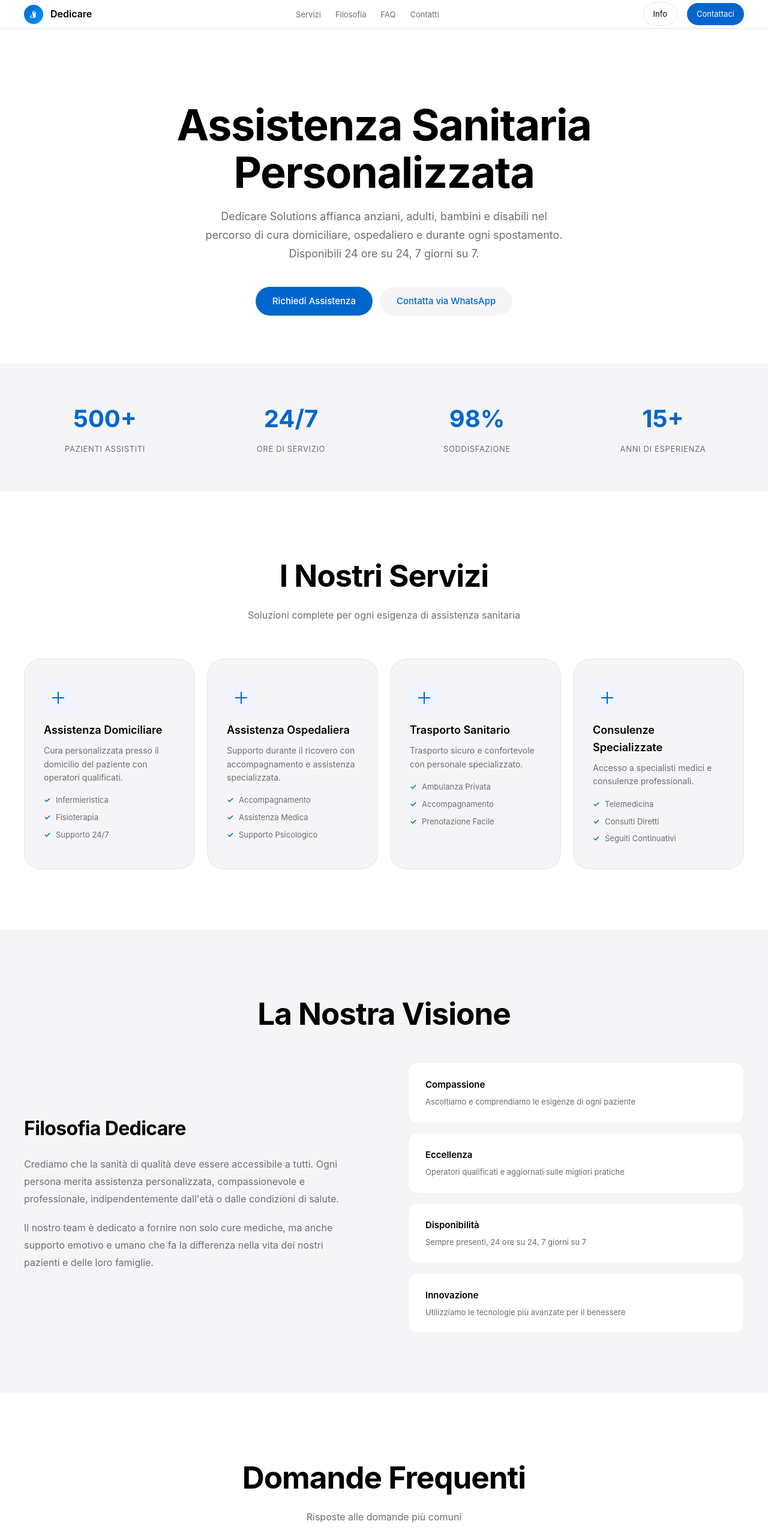
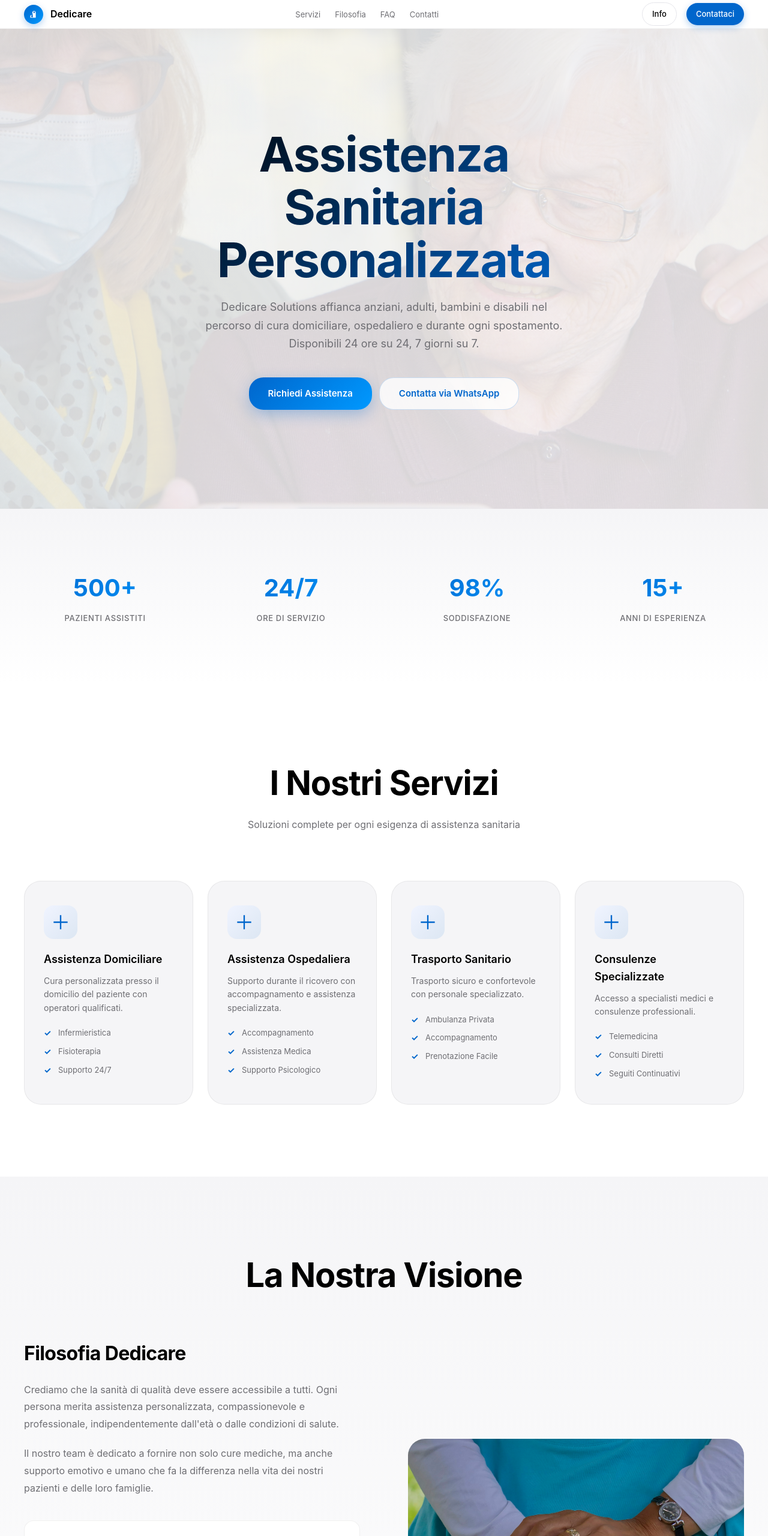
Before and after one commit to hunterprog-afk/TEST, a plain HTML site: page index.html in a window 1280 px wide. Shown: the top 2560 px of the page at 60% size. Drawn offline with Linux system fonts and the light colour scheme.

Commit message:
🚀 Ultimate Edition: immagini HD, animazioni parallax, design Apple premium

```diff
--- a/index.html
+++ b/index.html
@@ -9,8 +9,9 @@
 :root{
   --white:#FFFFFF;--off-white:#F5F5F7;--gray-light:#F9F9FB;
   --black:#000000;--gray:#6E6E73;--gray-dark:#1D1D1D;
-  --blue:#0066CC;--blue-light:#F0F4FF;
-  --border:#E5E5EA;
+  --blue:#0066CC;--blue-light:#F0F4FF;--blue-dark:#0052A3;
+  --border:#E5E5EA;--shadow-sm:0 1px 3px rgba(0,0,0,0.08);
+  --shadow-md:0 8px 24px rgba(0,0,0,0.12);--shadow-lg:0 20px 40px rgba(0,0,0,0.15);
 }
 html{scroll-behavior:smooth;}
 body{
@@ -19,14 +20,6 @@
   color:var(--black);
   line-height:1.6;
   overflow-x:hidden;
-}
-/* Smooth scroll animations */
-@supports (animation-timeline: view()) {
-  .reveal-scroll {
-    animation: fadeInUp linear;
-    animation-timeline: view();
-    animation-range: entry 0% cover 30%;
-  }
 }
 @keyframes fadeInUp {
   from {
@@ -48,6 +41,31 @@
     transform: scale(1);
   }
 }
+@keyframes slideInLeft {
+  from {
+    opacity: 0;
+    transform: translateX(-60px);
+  }
+  to {
+    opacity: 1;
+    transform: translateX(0);
+  }
+}
+@keyframes slideInRight {
+  from {
+    opacity: 0;
+    transform: translateX(60px);
+  }
+  to {
+    opacity: 1;
+    transform: translateX(0);
+  }
+}
+@keyframes gradientShift {
+  0% { background-position: 0% 50%; }
+  50% { background-position: 100% 50%; }
+  100% { background-position: 0% 50%; }
+}
 nav {
   position: fixed;
   top: 0;
@@ -59,14 +77,15 @@
   align-items: center;
   justify-content: space-between;
   padding: 0 40px;
-  background: rgba(255, 255, 255, 0.7);
-  backdrop-filter: blur(20px);
-  border-bottom: 1px solid rgba(0, 0, 0, 0.1);
+  background: rgba(255, 255, 255, 0.5);
+  backdrop-filter: blur(30px);
+  -webkit-backdrop-filter: blur(30px);
+  border-bottom: 1px solid rgba(0, 0, 0, 0.05);
   transition: all 0.3s ease;
 }
 nav.scrolled {
-  background: rgba(255, 255, 255, 0.9);
-  box-shadow: 0 1px 3px rgba(0, 0, 0, 0.1);
+  background: rgba(255, 255, 255, 0.95);
+  box-shadow: var(--shadow-sm);
 }
 .nav-logo {
   display: flex;
@@ -76,6 +95,10 @@
   font-size: 16px;
   font-weight: 600;
   color: var(--black);
+  transition: transform 0.3s;
+}
+.nav-logo:hover {
+  transform: scale(1.02);
 }
 .logo-circle {
   width: 32px;
@@ -86,6 +109,7 @@
   align-items: center;
   justify-content: center;
   flex-shrink: 0;
+  box-shadow: 0 4px 12px rgba(0, 102, 204, 0.3);
 }
 .logo-circle svg {
   width: 18px;
@@ -101,9 +125,23 @@
   color: var(--gray);
   text-decoration: none;
   transition: color 0.2s;
+  position: relative;
+}
+.nav-links a::after {
+  content: '';
+  position: absolute;
+  bottom: -4px;
+  left: 0;
+  width: 0;
+  height: 2px;
+  background: var(--blue);
+  transition: width 0.3s;
 }
 .nav-links a:hover {
   color: var(--black);
+}
+.nav-links a:hover::after {
+  width: 100%;
 }
 .nav-actions {
   display: flex;
@@ -118,6 +156,7 @@
   transition: all 0.2s;
   border: none;
   cursor: pointer;
+  font-weight: 500;
 }
 .btn-nav-outline {
   border: 1px solid var(--border);
@@ -126,13 +165,17 @@
 }
 .btn-nav-outline:hover {
   background: var(--off-white);
+  border-color: var(--blue);
 }
 .btn-nav-solid {
   background: var(--blue);
   color: white;
+  box-shadow: 0 4px 12px rgba(0, 102, 204, 0.3);
 }
 .btn-nav-solid:hover {
-  background: #0052A3;
+  background: var(--blue-dark);
+  transform: translateY(-2px);
+  box-shadow: 0 8px 20px rgba(0, 102, 204, 0.4);
 }
 @media(max-width: 768px) {
   nav {
@@ -142,21 +185,55 @@
     display: none;
   }
 }
-/* Hero Section */
+/* Hero Section with Parallax */
 .hero {
-  padding: 120px 40px 80px;
+  position: relative;
+  height: 100vh;
+  display: flex;
+  align-items: center;
+  justify-content: center;
   text-align: center;
-  background: var(--white);
+  overflow: hidden;
   margin-top: 48px;
-  animation: fadeInUp 0.8s ease;
+}
+.hero-bg {
+  position: absolute;
+  top: 0;
+  left: 0;
+  width: 100%;
+  height: 100%;
+  background: linear-gradient(135deg, #F5F5F7 0%, #FFFFFF 100%);
+  z-index: -2;
+}
+.hero-image {
+  position: absolute;
+  top: 0;
+  left: 0;
+  width: 100%;
+  height: 100%;
+  background: url('images/hero.jpg') center/cover;
+  opacity: 0.15;
+  z-index: -1;
+  transform: translateZ(0);
+}
+.hero-content {
+  position: relative;
+  z-index: 1;
+  max-width: 800px;
+  padding: 40px;
+  animation: fadeInUp 0.8s ease 0.2s both;
 }
 .hero h1 {
-  font-size: clamp(2.5rem, 6vw, 4.5rem);
+  font-size: clamp(2.5rem, 8vw, 5rem);
   font-weight: 700;
   line-height: 1.1;
   color: var(--black);
   margin-bottom: 20px;
   letter-spacing: -0.02em;
+  background: linear-gradient(135deg, var(--black) 0%, var(--blue) 100%);
+  -webkit-background-clip: text;
+  -webkit-text-fill-color: transparent;
+  background-clip: text;
 }
 .hero p {
   font-size: 18px;
@@ -164,66 +241,100 @@
   max-width: 600px;
   margin: 0 auto 40px;
   line-height: 1.7;
+  animation: fadeInUp 0.8s ease 0.4s both;
 }
 .hero-btns {
   display: flex;
   gap: 12px;
   justify-content: center;
   flex-wrap: wrap;
+  animation: fadeInUp 0.8s ease 0.6s both;
 }
 .btn-primary {
-  background: var(--blue);
+  background: linear-gradient(135deg, var(--blue), #0099FF);
   color: white;
-  padding: 12px 28px;
+  padding: 14px 32px;
   border-radius: 24px;
   text-decoration: none;
   font-size: 15px;
-  font-weight: 500;
+  font-weight: 600;
   border: none;
   cursor: pointer;
   transition: all 0.3s;
   display: inline-flex;
   align-items: center;
   gap: 8px;
+  box-shadow: 0 8px 24px rgba(0, 102, 204, 0.3);
+  position: relative;
+  overflow: hidden;
+}
+.btn-primary::before {
+  content: '';
+  position: absolute;
+  top: 0;
+  left: -100%;
+  width: 100%;
+  height: 100%;
+  background: rgba(255, 255, 255, 0.2);
+  transition: left 0.3s;
 }
 .btn-primary:hover {
-  background: #0052A3;
-  transform: translateY(-2px);
+  transform: translateY(-4px);
+  box-shadow: 0 12px 32px rgba(0, 102, 204, 0.4);
+}
+.btn-primary:hover::before {
+  left: 100%;
 }
 .btn-secondary {
-  background: var(--off-white);
+  background: rgba(255, 255, 255, 0.8);
   color: var(--blue);
-  padding: 12px 28px;
+  padding: 14px 32px;
   border-radius: 24px;
   text-decoration: none;
   font-size: 15px;
-  font-weight: 500;
-  border: none;
+  font-weight: 600;
+  border: 1px solid rgba(0, 102, 204, 0.2);
   cursor: pointer;
   transition: all 0.3s;
   display: inline-flex;
   align-items: center;
   gap: 8px;
+  backdrop-filter: blur(10px);
 }
 .btn-secondary:hover {
-  background: #E8E8ED;
+  background: var(--white);
+  border-color: var(--blue);
+  transform: translateY(-4px);
+  box-shadow: 0 8px 24px rgba(0, 102, 204, 0.2);
 }
 /* Stats Section */
 .stats {
   display: grid;
   grid-template-columns: repeat(auto-fit, minmax(200px, 1fr));
   gap: 40px;
-  padding: 60px 40px;
-  background: var(--off-white);
+  padding: 80px 40px;
+  background: linear-gradient(180deg, #F5F5F7 0%, #FFFFFF 100%);
   text-align: center;
+  position: relative;
 }
 .stat-item {
   animation: scaleIn 0.6s ease;
+  padding: 20px;
+  border-radius: 16px;
+  transition: all 0.3s;
+}
+.stat-item:hover {
+  background: var(--white);
+  box-shadow: var(--shadow-md);
+  transform: translateY(-4px);
 }
 .stat-num {
   font-size: 2.5rem;
   font-weight: 700;
-  color: var(--blue);
+  background: linear-gradient(135deg, var(--blue), #0099FF);
+  -webkit-background-clip: text;
+  -webkit-text-fill-color: transparent;
+  background-clip: text;
   margin-bottom: 8px;
 }
 .stat-label {
@@ -231,19 +342,20 @@
   color: var(--gray);
   text-transform: uppercase;
   letter-spacing: 0.05em;
+  font-weight: 500;
 }
-/* Services Section (Bento Grid) */
+/* Services Section (Premium Bento) */
 .services {
-  padding: 100px 40px;
+  padding: 120px 40px;
   background: var(--white);
 }
 .section-header {
   text-align: center;
-  margin-bottom: 60px;
+  margin-bottom: 80px;
   animation: fadeInUp 0.8s ease;
 }
 .section-header h2 {
-  font-size: clamp(2rem, 4vw, 3.5rem);
+  font-size: clamp(2rem, 5vw, 3.5rem);
   font-weight: 700;
   color: var(--black);
   margin-bottom: 12px;
@@ -258,7 +370,7 @@
 .services-grid {
   display: grid;
   grid-template-columns: repeat(auto-fit, minmax(280px, 1fr));
-  gap: 20px;
+  gap: 24px;
   max-width: 1200px;
   margin: 0 auto;
 }
@@ -269,66 +381,94 @@
   transition: all 0.3s ease;
   animation: fadeInUp 0.8s ease;
   border: 1px solid rgba(0, 0, 0, 0.06);
+  position: relative;
+  overflow: hidden;
+}
+.service-card::before {
+  content: '';
+  position: absolute;
+  top: 0;
+  left: 0;
+  right: 0;
+  height: 4px;
+  background: linear-gradient(90deg, var(--blue), #0099FF);
+  transform: scaleX(0);
+  transform-origin: left;
+  transition: transform 0.3s;
+}
+.service-card:hover::before {
+  transform: scaleX(1);
 }
 .service-card:hover {
-  transform: translateY(-8px);
-  box-shadow: 0 20px 40px rgba(0, 0, 0, 0.08);
+  transform: translateY(-12px);
+  box-shadow: var(--shadow-lg);
   background: var(--white);
 }
 .service-icon {
-  width: 48px;
-  height: 48px;
-  background: var(--blue-light);
-  border-radius: 12px;
+  width: 56px;
+  height: 56px;
+  background: linear-gradient(135deg, var(--blue-light), rgba(0, 102, 204, 0.1));
+  border-radius: 16px;
   display: flex;
   align-items: center;
   justify-content: center;
-  margin-bottom: 16px;
+  margin-bottom: 20px;
   transition: all 0.3s;
 }
 .service-card:hover .service-icon {
-  transform: scale(1.1);
+  transform: scale(1.15) rotate(-5deg);
+  background: linear-gradient(135deg, var(--blue), #0099FF);
 }
 .service-icon svg {
-  width: 24px;
-  height: 24px;
+  width: 28px;
+  height: 28px;
   color: var(--blue);
+  transition: color 0.3s;
+}
+.service-card:hover .service-icon svg {
+  color: white;
 }
 .service-card h3 {
   font-size: 18px;
   font-weight: 600;
   color: var(--black);
-  margin-bottom: 8px;
+  margin-bottom: 10px;
 }
 .service-card p {
   font-size: 14px;
   color: var(--gray);
   line-height: 1.6;
-  margin-bottom: 16px;
+  margin-bottom: 20px;
 }
 .service-list {
   list-style: none;
   display: flex;
   flex-direction: column;
-  gap: 8px;
+  gap: 10px;
 }
 .service-list li {
   font-size: 13px;
   color: var(--gray);
-  padding-left: 20px;
+  padding-left: 24px;
   position: relative;
+  transition: color 0.2s;
 }
 .service-list li::before {
   content: '✓';
   position: absolute;
   left: 0;
   color: var(--blue);
-  font-weight: 600;
+  font-weight: 700;
+  font-size: 14px;
 }
-/* Philosophy Section */
+.service-card:hover .service-list li {
+  color: var(--black);
+}
+/* Philosophy Section with Image */
 .philosophy {
-  padding: 100px 40px;
-  background: var(--off-white);
+  padding: 120px 40px;
+  background: linear-gradient(180deg, #F5F5F7 0%, #FFFFFF 100%);
+  position: relative;
 }
 .philosophy-grid {
   display: grid;
@@ -337,6 +477,25 @@
   max-width: 1200px;
   margin: 0 auto;
   align-items: center;
+}
+.philosophy-image {
+  position: relative;
+  height: 500px;
+  border-radius: 28px;
+  overflow: hidden;
+  animation: slideInRight 0.8s ease;
+}
+.philosophy-image img {
+  width: 100%;
+  height: 100%;
+  object-fit: cover;
+  transition: transform 0.3s;
+}
+.philosophy-image:hover img {
+  transform: scale(1.05);
+}
+.philosophy-text {
+  animation: slideInLeft 0.8s ease;
 }
 .philosophy-text h3 {
   font-size: 2rem;
@@ -355,6 +514,7 @@
   display: flex;
   flex-direction: column;
   gap: 16px;
+  margin-top: 40px;
 }
 .pillar {
   background: var(--white);
@@ -363,10 +523,28 @@
   border: 1px solid rgba(0, 0, 0, 0.06);
   transition: all 0.3s;
   animation: fadeInUp 0.8s ease;
+  position: relative;
+  overflow: hidden;
+}
+.pillar::before {
+  content: '';
+  position: absolute;
+  left: 0;
+  top: 0;
+  bottom: 0;
+  width: 4px;
+  background: linear-gradient(180deg, var(--blue), #0099FF);
+  transform: scaleY(0);
+  transform-origin: top;
+  transition: transform 0.3s;
+}
+.pillar:hover::before {
+  transform: scaleY(1);
 }
 .pillar:hover {
   border-color: var(--blue);
-  box-shadow: 0 8px 24px rgba(0, 102, 204, 0.1);
+  box-shadow: var(--shadow-md);
+  transform: translateX(4px);
 }
 .pillar h4 {
   font-size: 15px;
@@ -381,7 +559,7 @@
 }
 /* FAQ Section */
 .faq {
-  padding: 100px 40px;
+  padding: 120px 40px;
   background: var(--white);
 }
 .faq-list {
@@ -395,9 +573,16 @@
   border-bottom: 1px solid var(--border);
   padding: 24px 0;
   animation: fadeInUp 0.8s ease;
+  transition: all 0.3s;
 }
 .faq-item:last-child {
   border-bottom: none;
+}
+.faq-item:hover {
+  padding: 24px 16px;
+  margin: 0 -16px;
+  background: var(--off-white);
+  border-radius: 12px;
 }
 .faq-header {
   display: flex;
@@ -410,6 +595,10 @@
   font-size: 16px;
   font-weight: 600;
   color: var(--black);
+  transition: color 0.2s;
+}
+.faq-item:hover .faq-header h3 {
+  color: var(--blue);
 }
 .faq-toggle {
   width: 24px;
@@ -432,7 +621,7 @@
   margin-top: 0;
 }
 .faq-item.open .faq-content {
-  max-height: 300px;
+  max-height: 400px;
   margin-top: 16px;
 }
 .faq-text {
@@ -442,8 +631,8 @@
 }
 /* Contact Section */
 .contact {
-  padding: 100px 40px;
-  background: var(--off-white);
+  padding: 120px 40px;
+  background: linear-gradient(180deg, #F5F5F7 0%, #FFFFFF 100%);
 }
 .contact-grid {
   display: grid;
@@ -456,6 +645,7 @@
   display: flex;
   flex-direction: column;
   gap: 16px;
+  animation: slideInLeft 0.8s ease;
 }
 .form-group {
   display: flex;
@@ -483,7 +673,7 @@
 .form-group textarea:focus {
   outline: none;
   border-color: var(--blue);
-  box-shadow: 0 0 0 3px rgba(0, 102, 204, 0.1);
+  box-shadow: 0 0 0 4px rgba(0, 102, 204, 0.1);
 }
 .form-group textarea {
   resize: vertical;
@@ -498,6 +688,7 @@
   display: flex;
   flex-direction: column;
   gap: 32px;
+  animation: slideInRight 0.8s ease;
 }
 .info-block h4 {
   font-size: 13px;
@@ -518,7 +709,7 @@
   transition: color 0.2s;
 }
 .info-block a:hover {
-  color: #0052A3;
+  color: var(--blue-dark);
 }
 /* Footer */
 footer {
@@ -527,7 +718,7 @@
   padding: 60px 40px;
   text-align: center;
   font-size: 12px;
-  opacity: 0.8;
+  opacity: 0.9;
 }
 footer a {
   color: white;
@@ -541,7 +732,11 @@
 /* Responsive */
 @media(max-width: 768px) {
   .hero {
+    height: auto;
     padding: 100px 20px 60px;
+  }
+  .hero-content {
+    padding: 20px;
   }
   .hero h1 {
     font-size: 2rem;
@@ -556,6 +751,9 @@
   .contact-grid {
     grid-template-columns: 1fr;
     gap: 40px;
+  }
+  .philosophy-image {
+    height: 300px;
   }
   .nav-links {
     display: none;
@@ -589,11 +787,15 @@
 </nav>
 
 <section class="hero">
+  <div class="hero-bg"></div>
+  <div class="hero-image"></div>
+  <div class="hero-content">
     <h1>Assistenza Sanitaria Personalizzata</h1>
     <p>Dedicare Solutions affianca anziani, adulti, bambini e disabili nel percorso di cura domiciliare, ospedaliero e durante ogni spostamento. Disponibili 24 ore su 24, 7 giorni su 7.</p>
     <div class="hero-btns">
       <a href="#contatti" class="btn-primary">Richiedi Assistenza</a>
       <a href="https://wa.me/393882536992" class="btn-secondary">Contatta via WhatsApp</a>
+    </div>
   </div>
 </section>
 
@@ -623,7 +825,7 @@
   </div>
 
   <div class="services-grid">
-    <div class="service-card reveal-scroll">
+    <div class="service-card">
       <div class="service-icon">
         <svg viewBox="0 0 24 24" fill="none" stroke="currentColor" stroke-width="2">
           <path d="M12 2v20M2 12h20"/>
@@ -638,7 +840,7 @@
       </ul>
     </div>
 
-    <div class="service-card reveal-scroll">
+    <div class="service-card">
       <div class="service-icon">
         <svg viewBox="0 0 24 24" fill="none" stroke="currentColor" stroke-width="2">
           <path d="M12 2v20M2 12h20"/>
@@ -653,7 +855,7 @@
       </ul>
     </div>
 
-    <div class="service-card reveal-scroll">
+    <div class="service-card">
       <div class="service-icon">
         <svg viewBox="0 0 24 24" fill="none" stroke="currentColor" stroke-width="2">
           <path d="M12 2v20M2 12h20"/>
@@ -668,7 +870,7 @@
       </ul>
     </div>
 
-    <div class="service-card reveal-scroll">
+    <div class="service-card">
       <div class="service-icon">
         <svg viewBox="0 0 24 24" fill="none" stroke="currentColor" stroke-width="2">
           <path d="M12 2v20M2 12h20"/>
@@ -686,34 +888,38 @@
 </section>
 
 <section class="philosophy" id="filosofia">
-  <div class="section-header" style="margin-bottom: 40px;">
+  <div class="section-header" style="margin-bottom: 60px;">
     <h2>La Nostra Visione</h2>
   </div>
 
   <div class="philosophy-grid">
-    <div class="philosophy-text reveal-scroll">
+    <div class="philosophy-text">
       <h3>Filosofia Dedicare</h3>
       <p>Crediamo che la sanità di qualità deve essere accessibile a tutti. Ogni persona merita assistenza personalizzata, compassionevole e professionale, indipendentemente dall'età o dalle condizioni di salute.</p>
       <p>Il nostro team è dedicato a fornire non solo cure mediche, ma anche supporto emotivo e umano che fa la differenza nella vita dei nostri pazienti e delle loro famiglie.</p>
-    </div>
 
       <div class="pillars">
-      <div class="pillar reveal-scroll">
+        <div class="pillar">
           <h4>Compassione</h4>
           <p>Ascoltiamo e comprendiamo le esigenze di ogni paziente</p>
         </div>
-      <div class="pillar reveal-scroll">
+        <div class="pillar">
           <h4>Eccellenza</h4>
           <p>Operatori qualificati e aggiornati sulle migliori pratiche</p>
         </div>
-      <div class="pillar reveal-scroll">
+        <div class="pillar">
           <h4>Disponibilità</h4>
           <p>Sempre presenti, 24 ore su 24, 7 giorni su 7</p>
         </div>
-      <div class="pillar reveal-scroll">
+        <div class="pillar">
           <h4>Innovazione</h4>
           <p>Utilizziamo le tecnologie più avanzate per il benessere</p>
         </div>
+      </div>
+    </div>
+
+    <div class="philosophy-image">
+      <img src="images/caregiver.jpg" alt="Caregiver professionista" loading="lazy"/>
     </div>
   </div>
 </section>
@@ -725,43 +931,43 @@
   </div>
 
   <div class="faq-list">
-    <div class="faq-item reveal-scroll">
+    <div class="faq-item">
       <div class="faq-header">
         <h3>Come posso richiedere l'assistenza?</h3>
         <div class="faq-toggle">+</div>
       </div>
       <div class="faq-content">
-        <p class="faq-text">Puoi contattarci via WhatsApp, telefono o compilando il modulo di contatto. Il nostro team risponderà entro 24 ore per valutare le tue esigenze.</p>
+        <p class="faq-text">Puoi contattarci via WhatsApp, telefono o compilando il modulo di contatto. Il nostro team risponderà entro 24 ore per valutare le tue esigenze specifiche e proporre la soluzione migliore.</p>
       </div>
     </div>
 
-    <div class="faq-item reveal-scroll">
+    <div class="faq-item">
       <div class="faq-header">
         <h3>Quali sono i costi dei servizi?</h3>
         <div class="faq-toggle">+</div>
       </div>
       <div class="faq-content">
-        <p class="faq-text">I costi variano in base al tipo di assistenza richiesta e alla durata. Offriamo preventivi personalizzati e trasparenti. Contattaci per una valutazione gratuita.</p>
+        <p class="faq-text">I costi variano in base al tipo di assistenza richiesta e alla durata. Offriamo preventivi personalizzati e trasparenti. Contattaci per una valutazione gratuita senza impegno.</p>
       </div>
     </div>
 
-    <div class="faq-item reveal-scroll">
+    <div class="faq-item">
       <div class="faq-header">
         <h3>Siete disponibili anche di notte?</h3>
         <div class="faq-toggle">+</div>
       </div>
       <div class="faq-content">
-        <p class="faq-text">Sì, siamo disponibili 24 ore su 24, 7 giorni su 7. Puoi contattarci in qualsiasi momento per emergenze o esigenze urgenti.</p>
+        <p class="faq-text">Sì, siamo disponibili 24 ore su 24, 7 giorni su 7, inclusi festivi. Puoi contattarci in qualsiasi momento per emergenze o esigenze urgenti senza alcun costo aggiuntivo.</p>
       </div>
     </div>
 
-    <div class="faq-item reveal-scroll">
+    <div class="faq-item">
       <div class="faq-header">
         <h3>Come garantite la qualità del servizio?</h3>
         <div class="faq-toggle">+</div>
       </div>
       <div class="faq-content">
-        <p class="faq-text">Tutti i nostri operatori sono certificati e regolarmente formati. Effettuiamo controlli di qualità continui e ascoltiamo il feedback dei pazienti.</p>
+        <p class="faq-text">Tutti i nostri operatori sono certificati e regolarmente formati. Effettuiamo controlli di qualità continui e ascoltiamo attentamente il feedback dei pazienti per migliorare costantemente.</p>
       </div>
     </div>
   </div>
@@ -792,7 +998,7 @@
         <textarea placeholder="Descrivi brevemente le esigenze del paziente..."></textarea>
       </div>
       <div class="form-btns">
-        <button class="btn-primary" onclick="this.textContent='Inviato ✓';this.style.background='#34C759';setTimeout(()=>{this.textContent='Invia Richiesta';this.style.background='var(--blue)';},3000);">Invia Richiesta</button>
+        <button class="btn-primary" onclick="this.textContent='Inviato ✓';this.style.background='linear-gradient(135deg, #34C759, #30B84D)';setTimeout(()=>{this.textContent='Invia Richiesta';this.style.background='linear-gradient(135deg, var(--blue), #0099FF)';},3000);">Invia Richiesta</button>
         <a href="https://wa.me/393882536992" class="btn-secondary">WhatsApp</a>
       </div>
     </div>
@@ -834,6 +1040,15 @@
   nav.classList.toggle('scrolled', window.scrollY > 10);
 });
 
+// Parallax effect
+window.addEventListener('scroll', () => {
+  const parallaxElements = document.querySelectorAll('.hero-image');
+  parallaxElements.forEach(el => {
+    const scrollPos = window.scrollY;
+    el.style.transform = `translateY(${scrollPos * 0.5}px)`;
+  });
+});
+
 // FAQ toggle
 document.querySelectorAll('.faq-header').forEach(header => {
   header.addEventListener('click', () => {
@@ -842,7 +1057,7 @@
   });
 });
 
-// Smooth scroll animations (fallback for older browsers)
+// Intersection Observer for animations
 const observerOptions = {
   threshold: 0.1,
   rootMargin: '0px 0px -50px 0px'
@@ -857,7 +1072,8 @@
   });
 }, observerOptions);
 
-document.querySelectorAll('.reveal-scroll').forEach(el => {
+// Smooth scroll animations
+document.querySelectorAll('.service-card, .pillar, .faq-item').forEach(el => {
   el.style.opacity = '0';
   el.style.transform = 'translateY(40px)';
   el.style.transition = 'opacity 0.6s ease, transform 0.6s ease';
```
Also changed, not shown: images/0tG2CSDIOlaR.jpeg (added), images/WE2AVUGVkveg.jpg (added), images/caregiver.jpg (added), images/doctor.jpg (added), images/hands.jpg (added), images/hero.jpg (added), images/home_care.jpg (added), images/visit.jpg (added), 1 other file. Lines whose indentation alone changed are shown as unchanged.
